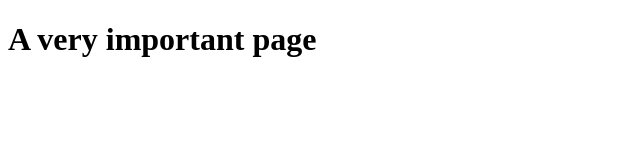
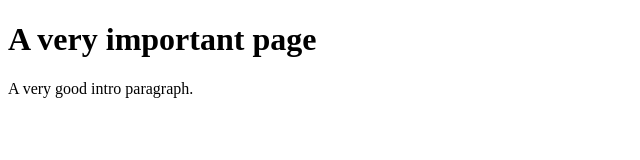
Before and after one commit to grungi-ankhfire/web11_test, a plain HTML site: page index.html in a window 1280 px wide. Shown: the whole page, without its empty margins (0-640 px from the left). Drawn offline with Linux system fonts and the light colour scheme.

Commit message:
Add paragraph

```diff
--- a/index.html
+++ b/index.html
@@ -8,5 +8,7 @@
 </head>
 <body>
     <h1>A very important page</h1>
+
+    <p>A very good intro paragraph.</p>
 </body>
 </html>
```
